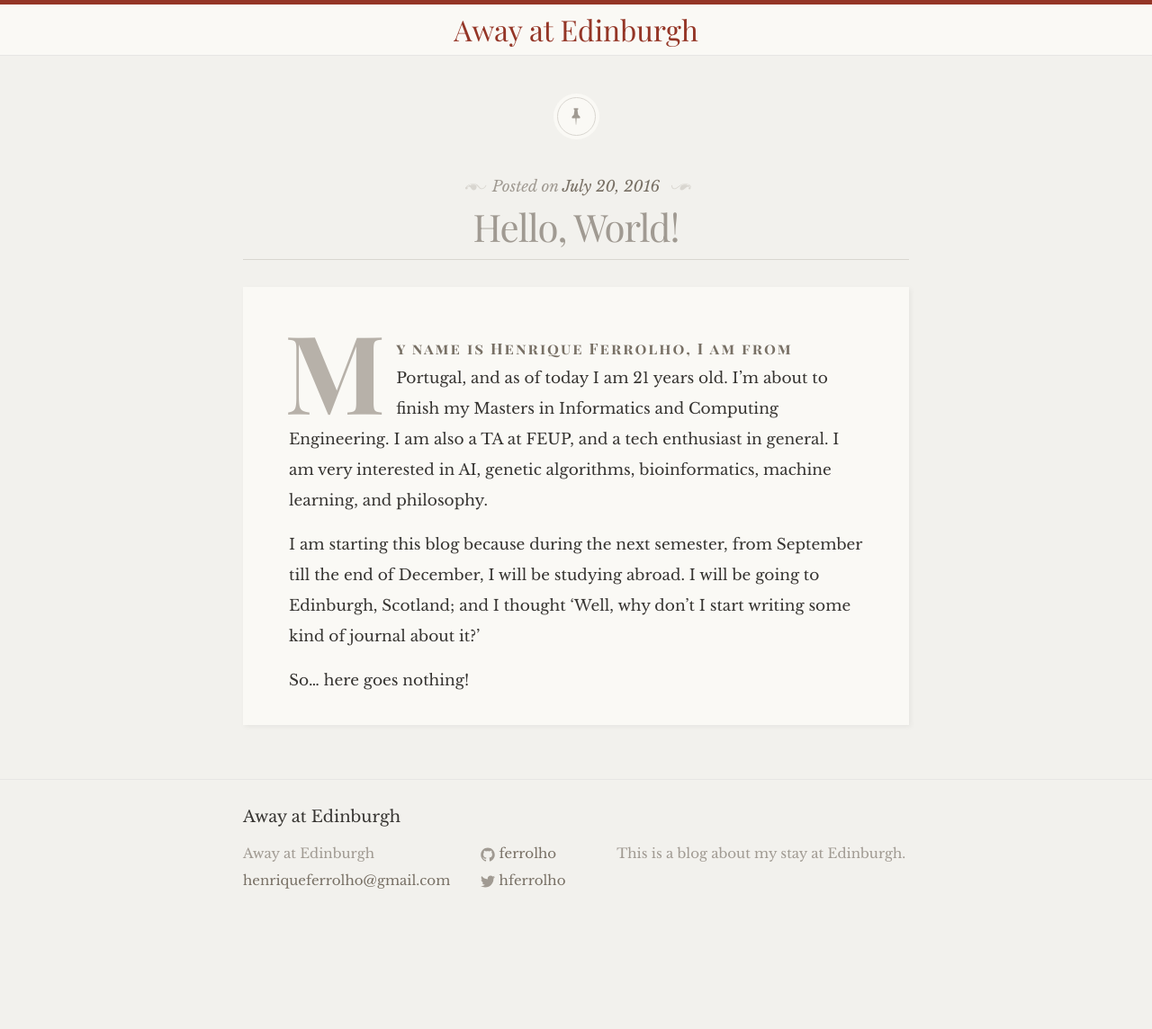
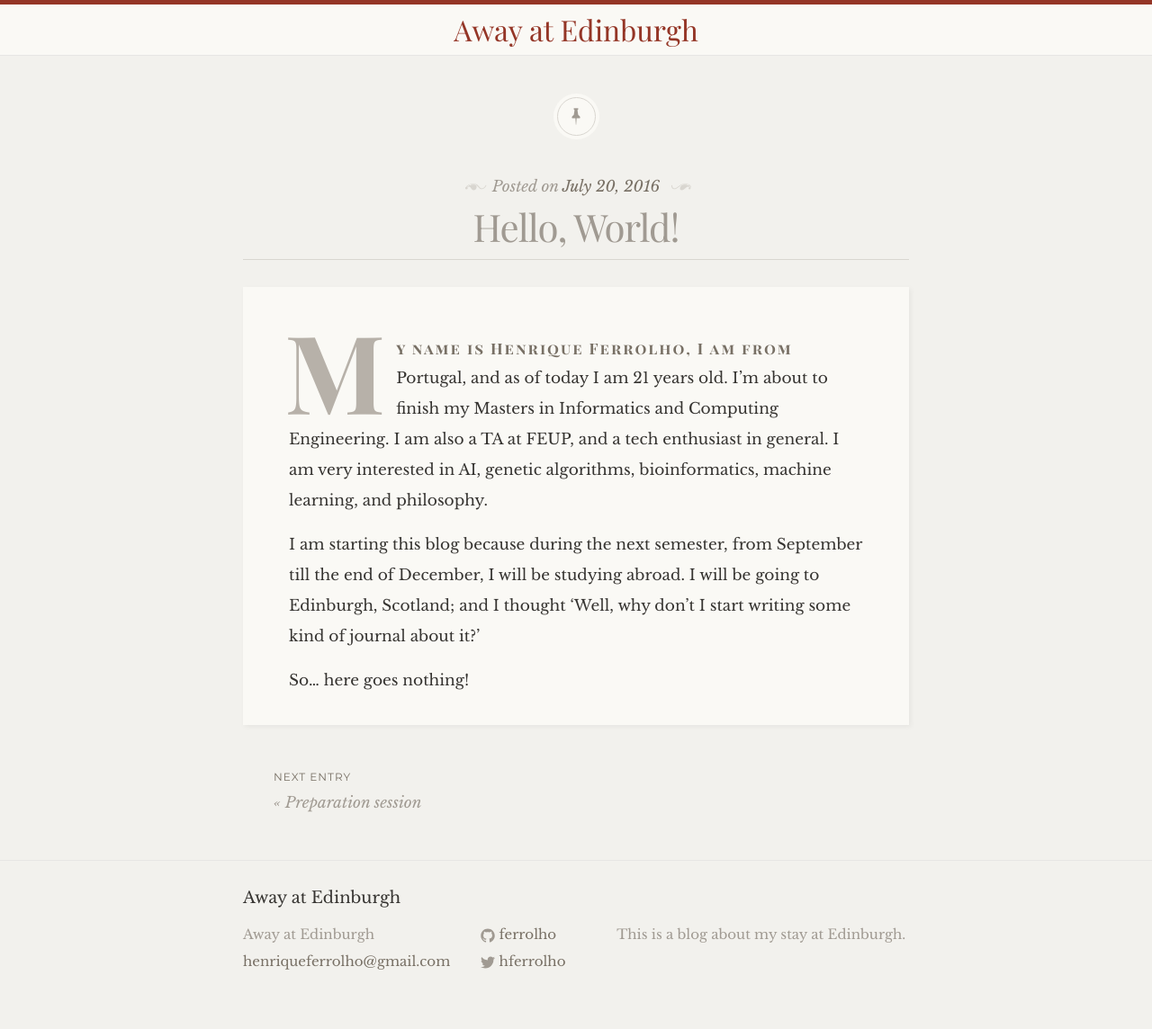
Before and after one commit to ferrolho/away-at-edinburgh, a Jekyll site: the page built from _posts/2016-07-20-hello-world.markdown, in a window 1280 px wide. Shown: the whole page at 90% size. Built offline with Jekyll 4.4.1, drawn with Linux system fonts in a browser that asks for light colours; some web fonts are replaced; before the commit the page ends 1054 px from its top, so only the background shows below that.

Commit message:
Adds post navigation

```diff
--- a/_layouts/post.html
+++ b/_layouts/post.html
@@ -15,3 +15,19 @@ layout: default
 		{{ content }}
 	</div>
 </article>
+
+<div id="post-nav">
+	<div class="next">
+		{% if page.next.url %}
+		<span>Next entry</span>
+		<a href="{{ site.baseurl }}{{ page.next.url }}">&laquo; {{ page.next.title }}</a>
+		{% endif %}
+	</div>
+
+	<div class="previous">
+		{% if page.previous.url %}
+		<span>Previous entry</span>
+		<a href="{{ site.baseurl }}{{ page.previous.url }}">{{ page.previous.title }} &raquo;</a>
+		{% endif %}
+	</div>
+</div>
--- a/_posts/2016-07-20-hello-world.markdown
+++ b/_posts/2016-07-20-hello-world.markdown
@@ -2,7 +2,6 @@
 layout: post
 title:  "Hello, World!"
 date:   2016-07-20 11:11:11 +0100
-categories: jekyll update
 ---
 
 My name is Henrique Ferrolho, I am from Portugal, and as of today I am 21 years old. I'm about to finish my Masters in Informatics and Computing Engineering. I am also a TA at FEUP, and a tech enthusiast in general. I am very interested in AI, genetic algorithms, bioinformatics, machine learning, and philosophy.
--- a/_posts/2016-07-21-preparation-session.markdown
+++ b/_posts/2016-07-21-preparation-session.markdown
@@ -2,7 +2,6 @@
 layout: post
 title:  "Preparation session"
 date:   2016-07-21 11:11:11 +0100
-categories: jekyll update
 thumbnail: 20160721_122758.jpg
 ---
 
--- a/_sass/_layout.scss
+++ b/_sass/_layout.scss
@@ -175,3 +175,44 @@
         }
     }
 }
+
+#post-nav {
+    display: block;
+    padding: 0 2em;
+
+    .next,
+    .previous {
+        float: left;
+        margin: 1rem 0;
+        width: 50%;
+    }
+
+    .previous {
+        text-align: right;
+    }
+
+    @include media-query($on-palm) {
+        padding: initial;
+
+        .next,
+        .previous {
+            text-align: center;
+            width: 100%;
+        }
+    }
+
+    span {
+        color: $brand-color;
+        display: block;
+        font-family: Montserrat;
+        font-size: 0.75rem;
+        font-style: normal;
+        letter-spacing: 1px;
+        text-transform: uppercase;
+    }
+
+    a {
+        color: $grey-color;
+        font-style: italic;
+    }
+}
```
